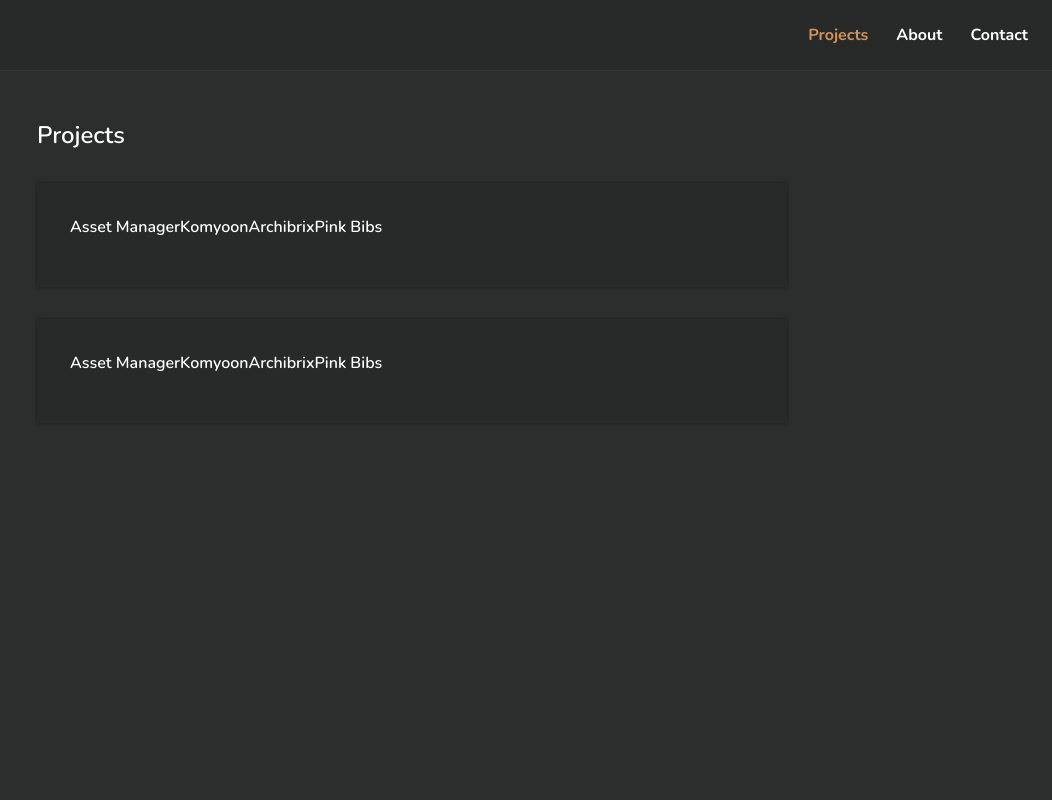
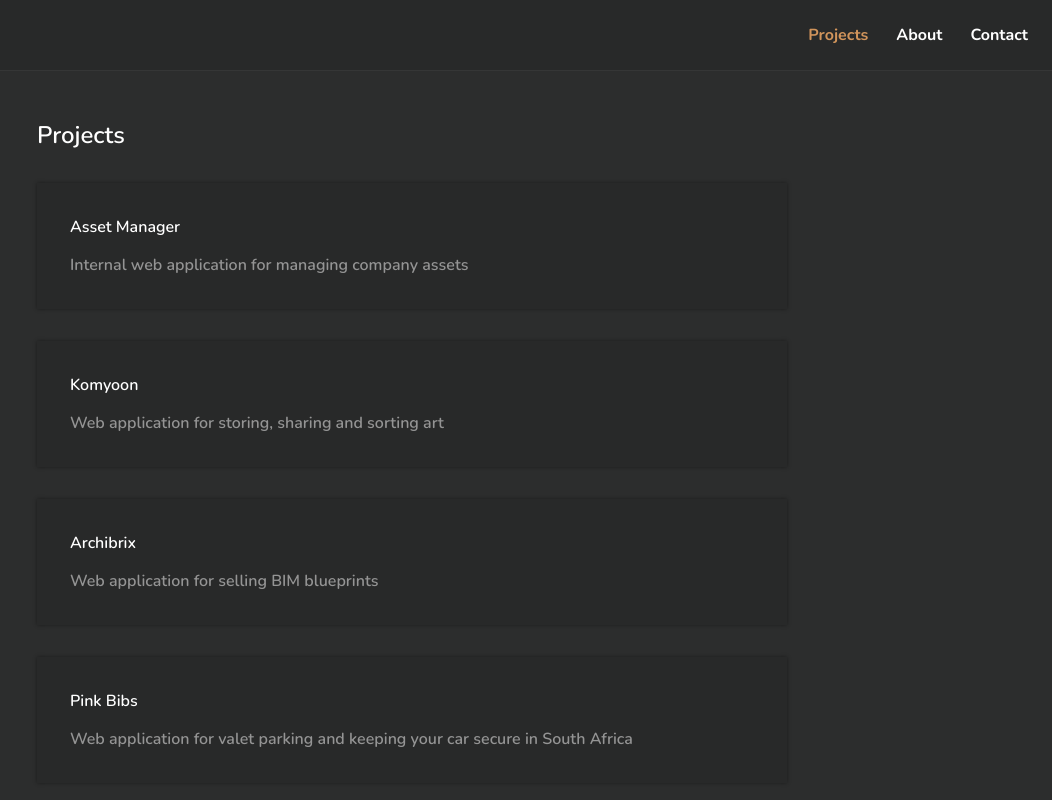
Before and after one commit to lmatuzic/portfolio, a React (Create React App) app: page /projects in a window 1280 px wide. Shown: the top 800 px of the page, without its empty margins (228-1280 px from the left). Built offline with nearby package versions, Linux system fonts and the light colour scheme.

Commit message:
loop through json file to show project data

```diff
--- a/src/components/Project.js
+++ b/src/components/Project.js
@@ -1,49 +1,20 @@
 import React from 'react'
+import projects from '../projectData.json'
 
 function Project() {
-  const projects = [
-    {
-      name: "Asset Manager",
-      description: "Internal web application for managing company assets ",
-      role: "Frontend web development",
-      technologies: "HTML, CSS, SCSS, Javascript, Ruby on Rails",
-      id: 1,
-    },
-    {
-      name: "Komyoon",
-      description: "Web application for storing, sharing and sorting art",
-      role: "Frontend web development",
-      technologies: "HTML, CSS, SCSS, Javascript, Ruby on Rails",
-      id: 2,
-    },
-    {
-      name: "Archibrix",
-      description: "Web application for selling BIM blueprints",
-      role: "Frontend web development",
-      technologies: "HTML, CSS, SCSS, Javascript, Ruby on Rails",
-      id: 3,
-    },
-    {
-      name: "Pink Bibs",
-      description: "Web application for valet parking and keeping your car secure in South Africa",
-      role: "Full stack web development",
-      technologies: "HTML, CSS, SCSS, Javascript, Ruby on Rails",
-      id: 4,
-    },
-  ];
-
   return (
-    <div className="project">
-      <h4 className="project__name">
+    <>
       {
         projects.map((project) => {
           return (
-              project.name
+            <div key={project.id} className="project" id={project.id}>
+              <h4 className="project__name">{project.name}</h4>
+              <div className="project__description">{project.description}</div>
+            </div>
           )
         })
       }
-      </h4>
-    </div>
+    </>
   )
 }
 
--- /dev/null
+++ b/src/projectData.json
@@ -0,0 +1,30 @@
+[
+  {
+    "name": "Asset Manager",
+    "description": "Internal web application for managing company assets ",
+    "role": "Frontend web development",
+    "technologies": "HTML, CSS, SCSS, Javascript, Ruby on Rails",
+    "id": 1
+  },
+  {
+    "name": "Komyoon",
+    "description": "Web application for storing, sharing and sorting art",
+    "role": "Frontend web development",
+    "technologies": "HTML, CSS, SCSS, Javascript, Ruby on Rails",
+    "id": 2
+  },
+  {
+    "name": "Archibrix",
+    "description": "Web application for selling BIM blueprints",
+    "role": "Frontend web development",
+    "technologies": "HTML, CSS, SCSS, Javascript, Ruby on Rails",
+    "id": 3
+  },
+  {
+    "name": "Pink Bibs",
+    "description": "Web application for valet parking and keeping your car secure in South Africa",
+    "role": "Full stack web development",
+    "technologies": "HTML, CSS, SCSS, Javascript, Ruby on Rails",
+    "id": 4
+  }
+]
```
Also changed, not shown: src/projectData.js (deleted, +0 -34 lines), 1 other file (tests, documents, lock files or other folders). Lines whose indentation alone changed are shown as unchanged.
